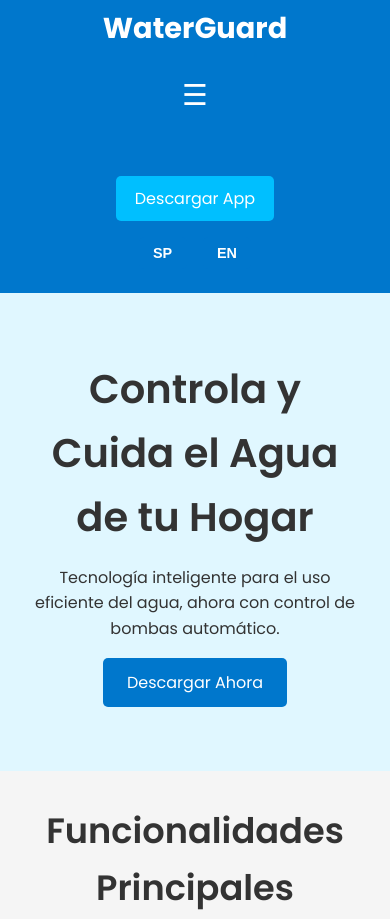
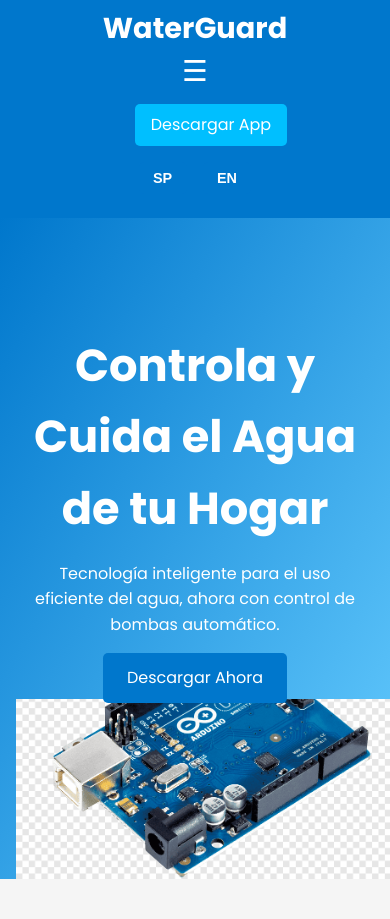
Before and after one commit to WaterGuard-IOT/LadingPage, a website built with webpack: page index.html in a window 390 px wide. Shown: the top 919 px of the page. Built offline with nearby package versions, Linux system fonts and the light colour scheme; files whose address does not match are found by name.

Commit message:
Responsive for moviles centrado

```diff
--- a/css/style.css
+++ b/css/style.css
@@ -66,10 +66,8 @@ header.header {
 }
 .header-flex {
   display: flex;
+  justify-content: space-between;
   align-items: center;
-  justify-content: space-between;
-  flex-wrap: wrap;
-  gap: 1.5rem;
 }
 .header .container {
   display: flex;
@@ -94,7 +92,7 @@ header.header {
 .right-header {
   display: flex;
   align-items: center;
-  gap: 1rem;
+  gap: 3rem; /* o incluso más */
 }
 .nav a {
   color: white;
@@ -102,7 +100,9 @@ header.header {
   font-weight: 500;
   font-size: 0.95rem;
 }
-
+.cta {
+  margin-left: 2rem; /* Ajusta el valor si quieres más o menos separación */
+}
 .cta .btn {
   background-color: #00bfff;
   color: white;
@@ -112,17 +112,46 @@ header.header {
 }
 
 .hero {
-  background-color: #e0f7ff;
+  position: relative;
+  background: linear-gradient(to bottom right, #0077cc, #66ccff);
+  color: white;
+  padding: 6rem 1rem 10rem;
+  overflow: hidden;
   text-align: center;
-  padding: 3rem 1rem;
+}
+.hero-content {
+  position: relative;
+  z-index: 2;
 }
 
 
 .hero h1 {
-  font-size: 2.5rem;
+  font-size: 2.8rem;
+  font-weight: 700;
   margin-bottom: 1rem;
 }
-
+.hero-wave-bg {
+  position: absolute;
+  bottom: 0;
+  width: 100%;
+  height: 180px;
+  background: url('img/hero-wave.png') no-repeat center bottom;
+  background-size: cover;
+  z-index: 1;
+}
+@keyframes float {
+  0%, 100% { transform: translateY(0); }
+  50% { transform: translateY(-12px); }
+}
+.floating-illustration {
+  position: absolute;
+  bottom: 5rem;
+  right: 10%;
+  width: 260px; /* Aumenta este valor para que se vea más grande */
+  max-width: 90vw; /* opcional: asegura que no se salga del viewport en móviles */
+  animation: float 4s ease-in-out infinite;
+  z-index: 3;
+}
 .hero .btn {
   display: inline-block;
   margin-top: 1rem;
@@ -450,7 +479,11 @@ header.header {
 .footer-links a:hover {
   text-decoration: underline;
 }
-
+.cta-language {
+  display: flex;
+  align-items: center;
+  gap: 1rem;
+}
 .footer-social .social-icons a img {
   width: 24px;
   margin-right: 10px;
@@ -570,21 +603,21 @@ section {
     margin-top: 1rem;
   }
 
-  .cta,
-  .language-switcher {
+  .cta {
     display: flex;
     justify-content: center;
     width: 100%;
   }
 
   .cta .btn {
-    width: auto;
-    padding: 0.6rem 1.2rem;
-    margin: 0 auto;
-    font-size: 1rem;
+    margin-inline: auto;
+    text-align: center;
   }
 
   .language-switcher {
+    display: flex;
+    justify-content: center;
+    width: 100%;
     gap: 1rem;
     margin-bottom: 1rem;
   }
--- a/index.html
+++ b/index.html
@@ -44,11 +44,12 @@
 
 
 <!-- Seccion Hero -->
-<section id="inicio" class="hero" data-aos="fade-up">
-  <div class="container">
-    <h1 data-aos="zoom-in" data-i18n="hero_title">Controla y Cuida el Agua de tu Hogar</h1>
-    <p data-aos="fade-up" data-aos-delay="200" data-i18n="hero_subtitle">Tecnología inteligente para el uso eficiente del agua, ahora con control de bombas automático.</p>
-    <a href="#descarga" class="btn" data-aos="fade-up" data-aos-delay="400" data-i18n="download_now">Descargar Ahora</a>
+<section id="inicio" class="hero">
+  <div class="hero-wave-bg"></div>
+  <div class="container hero-content">
+    <h1 data-i18n="hero_title">Controla y Cuida el Agua de tu Hogar</h1>
+    <p data-i18n="hero_subtitle">Tecnología inteligente para el uso eficiente del agua, ahora con control de bombas automático.</p>
+    <a href="#descarga" class="btn" data-i18n="download_now">Descargar Ahora</a>
   </div>
 </section>
 <!-- Seccion Funcionalidades -->
--- a/js/app.js
+++ b/js/app.js
@@ -92,7 +92,7 @@ const translations = {
     feature_reports: "Reportes Detallados",
     feature_reports_desc: "Obtén informes gráficos y exportables para el seguimiento de tu consumo de agua.",
     feature_quality: "Monitoreo de calidad",
-    feature_quality_desc: "Evalúa en tiempo real parámetros clave como pH, turbidez y temperatura para garantizar agua segura.",
+    feature_quality_desc: "Evalúa en tiempo real parámetros clave como pH y temperatura para garantizar agua segura.",
     benefits_title: "¿Por qué usar WaterGuard?",
     benefit_saving: "💧 Ahorro de Agua",
     benefit_saving_desc: "Reduce significativamente el consumo mensual de agua gracias al monitoreo y alertas inteligentes.",
@@ -156,7 +156,7 @@ const translations = {
     feature_reports: "Detailed Reports",
     feature_reports_desc: "Generate visual and exportable reports to track water use.",
     feature_quality: "Water Quality Monitoring",
-    feature_quality_desc: "Track key water parameters like pH, turbidity and temperature in real-time.",
+    feature_quality_desc: "Track key water parameters like pH and temperature in real-time.",
     benefits_title: "Why Use WaterGuard?",
     benefit_saving: "💧 Water Saving",
     benefit_saving_desc: "Significantly reduce monthly water consumption through smart monitoring.",
```
Also changed, not shown: img/hero-wave.png (added), 1 other file.
